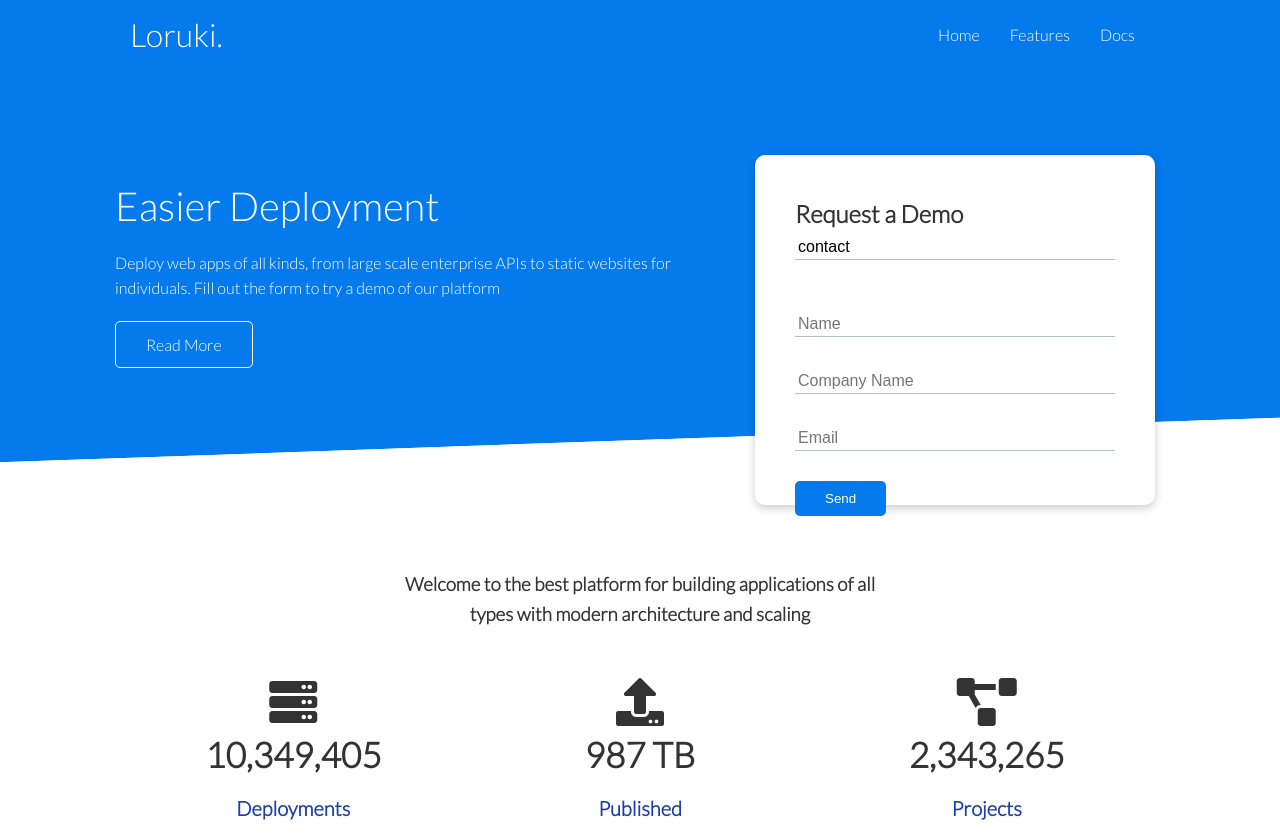
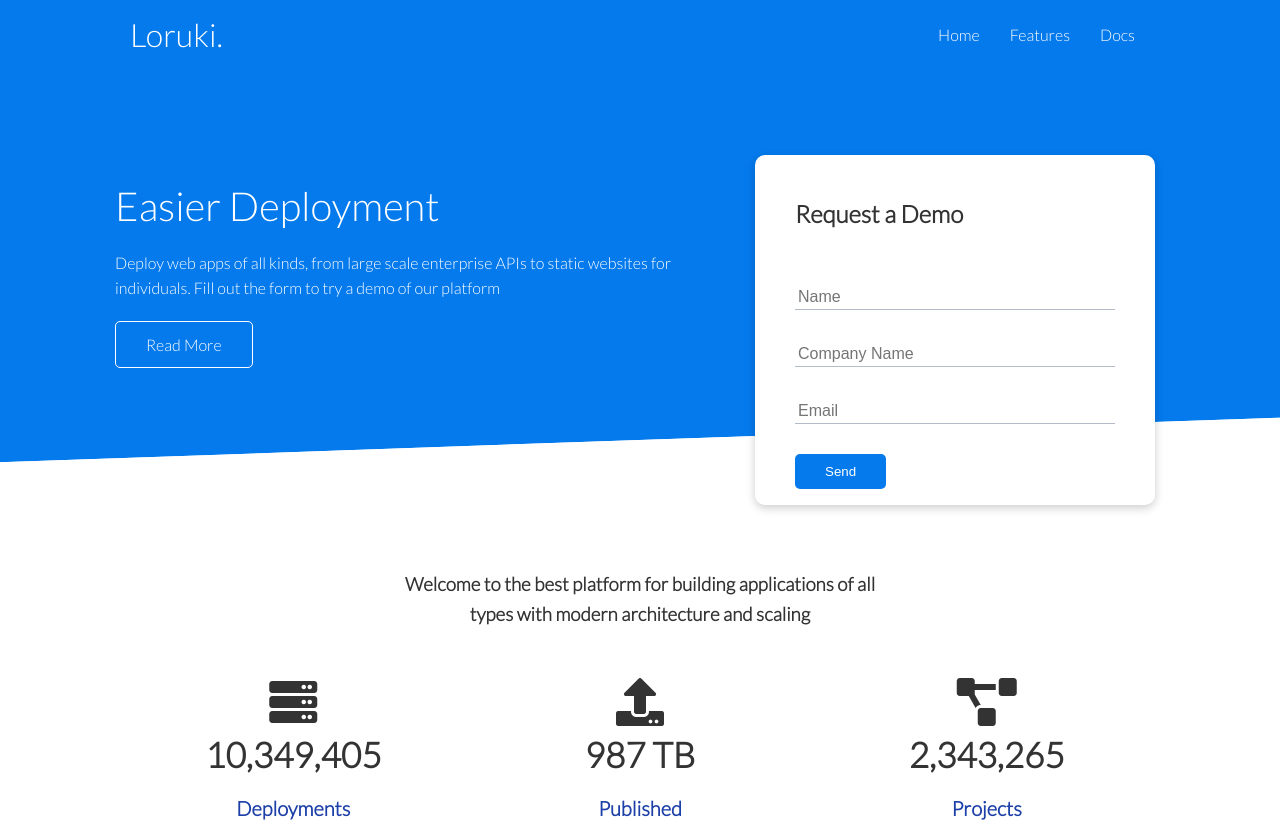
Before and after one commit to tnjkt/project9-9, a plain HTML site: page index.html in a window 1280 px wide. Shown: the top 837 px of the page. Drawn offline with Linux system fonts and the light colour scheme.

Commit message:
last commit

```diff
--- a/index.html
+++ b/index.html
@@ -58,7 +58,7 @@
             netflify-honeypot="bot-field"
             data-netlify="true"
           >
-            <input type="text" name="form-name" value="contact" />
+            <input type="hidden" name="form-name" value="contact" />
             <p class="hidden">
               <label
                 >Don't fill this out if you're human: <input name="bot-field"
```
